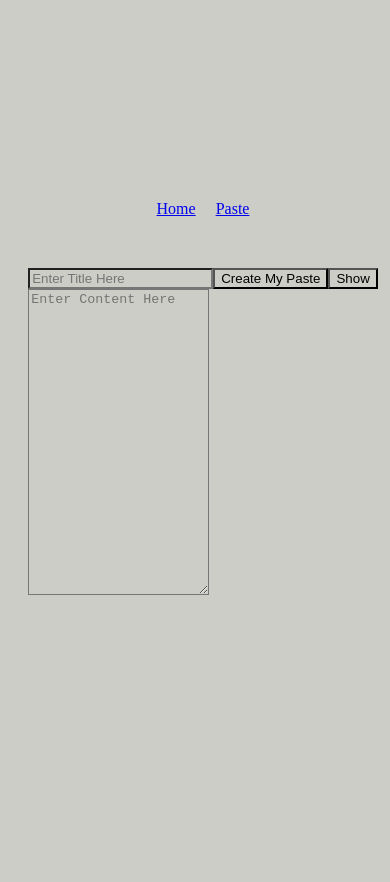
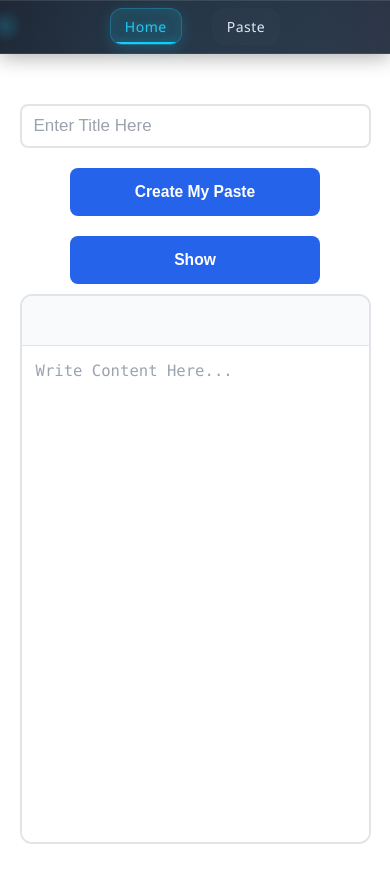
Before and after one commit to AnshitPuri/Paste, a React app: page / in a window 390 px wide. Shown: the top 882 px of the page. After the commit the page ends 844 px from the top, so only its background shows below. Built offline with nearby package versions, Linux system fonts and the light colour scheme; the HTML template or start-up script is replaced by a standard one.

Commit message:
feat: update styles and structure for Home, Navbar, and Paste components; enhance responsiveness and layout

```diff
--- a/src/App.css
+++ b/src/App.css
@@ -2,9 +2,6 @@
   display: flex;
   flex-direction: column;
   gap: 50px;
-  align-items: center;
   height: 100dvh;
   width: 100dvw;
-  margin-top: 100px;
-
 }
--- a/src/components/Home.css
+++ b/src/components/Home.css
@@ -0,0 +1,182 @@
+.home-container {
+  display: flex;
+  flex-direction: column;
+  gap: 35px;
+  height: 100vh; /* lock height within viewport */
+  width: min(95vw, 1200px); /* large width but keeps margin outside */
+  margin: 0 auto;
+  padding: 20px 0;
+  font-family: 'Segoe UI', Tahoma, Geneva, Verdana, sans-serif;
+}
+
+.main {
+  display: flex;
+  align-items: center;
+}
+
+/* Title section */
+.titleSpace {
+  display: flex;
+  gap: 20px;
+  align-items: center;
+  margin-bottom: 10px;
+  flex-wrap: wrap;
+  width: min(90vw, 1400px); /* same as contentBox */
+}
+
+.titleSpace input {
+  flex: 1;
+  min-width: 220px;
+  height: min(60px, 12vh);
+  border-radius: 8px;
+  padding: 12px 16px;
+  border: 2px solid #e1e5e9;
+  font-size: clamp(14px, 2vw, 18px);
+  transition: all 0.2s ease;
+  outline: none;
+}
+
+.titleSpace input:focus {
+  border-color: #2563eb;
+  box-shadow: 0 0 0 3px rgba(37, 99, 235, 0.1);
+}
+
+.titleSpace input::placeholder {
+  color: #9ca3af;
+}
+
+.titleSpace button {
+  background-color: #2563eb;
+  color: white;
+  border-radius: 8px;
+  height: min(55px, 12vh);
+  padding: 0 20px;
+  border: none;
+  font-weight: 600;
+  font-size: clamp(13px, 2vw, 16px);
+  cursor: pointer;
+  transition: all 0.2s ease;
+  flex-shrink: 0;
+}
+
+.titleSpace button:hover {
+  background-color: #1d4ed8;
+  transform: translateY(-1px);
+}
+
+.titleSpace button:active {
+  transform: translateY(0);
+}
+
+/* Content box */
+.contentBox {
+  flex: 1;
+  width: min(90vw, 1400px);
+  border: 2px solid #e1e5e9;
+  border-radius: 12px;
+  overflow: hidden;
+  background: white;
+  transition: all 0.2s ease;
+  display: flex;
+  flex-direction: column;
+  min-height: 0;
+}
+
+
+.contentBox:hover {
+  border-color: #cbd5e1;
+  box-shadow: 0 4px 12px rgba(0, 0, 0, 0.05);
+}
+
+.utilbox {
+  flex: 0 0 6vh;
+  width: 100%;
+  border-bottom: 1px solid #e1e5e9;
+  background: #f8fafc;
+  display: flex;
+  align-items: center;
+  padding: 0 20px;
+  box-sizing: border-box;
+}
+
+.textArea {
+  flex: 1;
+  width: 100%;
+  padding: 20px;
+  font-size: clamp(14px, 1.8vw, 16px);
+  font-family: 'Consolas', 'Monaco', 'Courier New', monospace;
+  border: none;
+  outline: none;
+  resize: none;
+  line-height: 1.5;
+  min-height: 0;
+  box-sizing: border-box;
+}
+
+.textArea::placeholder {
+  color: #9ca3af;
+}
+
+/* Tablet */
+@media (max-width: 768px) {
+  .home-container {
+    width: 95vw;
+    gap: 25px;
+    height: 100vh;
+  }
+
+  .titleSpace {
+    flex-direction: column;
+    align-items: stretch;
+  }
+
+  .titleSpace input {
+    width: 100%;
+    height: min(55px, 12vh);
+    font-size: clamp(14px, 3vw, 17px);
+  }
+
+  .titleSpace button {
+    width: 100%;
+    max-width: 250px;
+    align-self: center;
+    height: min(50px, 12vh);
+    font-size: clamp(13px, 2.5vw, 16px);
+  }
+
+  .contentBox {
+    width: 100%;
+  }
+}
+
+/* Mobile */
+@media (max-width: 480px) {
+  .home-container {
+    width: 100vw;
+    padding: 10px;
+    gap: 20px;
+    height: 100vh;
+  }
+
+  .titleSpace input {
+    width: 100%;
+    height: min(50px, 12vh);
+    padding: 10px 12px;
+    font-size: clamp(14px, 4.5vw, 17px);
+  }
+
+  .titleSpace button {
+    height: min(48px, 12vh);
+    font-size: clamp(13px, 4vw, 16px);
+    width: 100%;
+  }
+
+  .textArea {
+    padding: 14px;
+    font-size: clamp(13px, 4vw, 16px);
+  }
+
+  .utilbox {
+    padding: 0 12px;
+  }
+}
--- a/src/components/Home.jsx
+++ b/src/components/Home.jsx
@@ -14,11 +14,10 @@ const Home = () => {
   const notify = () => toast("Paste Added");
 
   useEffect(() => {
-    if(pasteId){
+    if (pasteId) {
       const pastes = JSON.parse(localStorage.getItem("pastes")) || [];
-
     }
-  })
+  });
 
   const createPaste = () => {
     const paste = {
@@ -54,7 +53,9 @@ const Home = () => {
   };
 
   return (
-    <div>
+    <div className="main">
+      <div className="home-conatiner">
+        <div className="titleSpace">
           <input
             className="bg-black"
             type="text"
@@ -71,16 +72,21 @@ const Home = () => {
             {pasteId ? "Update Paste" : "Create My Paste"}
           </button>
           <button onClick={show}>Show</button>
-      <div>
-        <textarea
+        </div>
+        <div className="contentBox">
+          <div className="utilbox">
+
+          </div>
+            <textarea className="textArea"
               value={value}
-          placeholder="Enter Content Here"
+              placeholder="Write Content Here..."
               onChange={(e) => setValue(e.target.value)}
               rows={20}
             />
         </div>
         <ToastContainer />
       </div>
+    </div>
   );
 };
 
--- a/src/components/Navbar.css
+++ b/src/components/Navbar.css
@@ -1,5 +1,178 @@
+* {
+            margin: 0;
+            padding: 0;
+            box-sizing: border-box;
+        }
 
-.navArea{
-    display: flex;
-    gap: 20px;
-}
+        body {
+            font-family: 'Segoe UI', Tahoma, Geneva, Verdana, sans-serif;
+            background: linear-gradient(135deg, #0f172a 0%, #1e293b 100%);
+            min-height: 100vh;
+        }
+
+        .navArea {
+            position: relative;
+            display: flex;
+            gap: 30px;
+            background: linear-gradient(135deg, #1f2836 0%, #2d3748 100%);
+            height: 80px;
+            width: 100vw;
+            align-items: center;
+            justify-content: center;
+            box-shadow:
+                0 4px 20px rgba(0, 0, 0, 0.3),
+                0 1px 0 rgba(255, 255, 255, 0.1) inset;
+            backdrop-filter: blur(10px);
+            border-bottom: 1px solid rgba(255, 255, 255, 0.1);
+            z-index: 100;
+        }
+
+        .navArea::before {
+            content: '';
+            position: absolute;
+            top: 0;
+            left: 0;
+            right: 0;
+            bottom: 0;
+            background: linear-gradient(90deg,
+                transparent 0%,
+                rgba(35, 201, 243, 0.03) 20%,
+                rgba(35, 201, 243, 0.05) 50%,
+                rgba(35, 201, 243, 0.03) 80%,
+                transparent 100%);
+            pointer-events: none;
+        }
+
+        .nav-container {
+            display: flex;
+            gap: 20px;
+            padding: 0 40px;
+            position: relative;
+        }
+
+        a {
+            position: relative;
+            text-decoration: none;
+            color: #e2e8f0;
+            font-size: 18px;
+            font-weight: 500;
+            letter-spacing: 0.5px;
+            padding: 12px 24px;
+            border-radius: 12px;
+            transition: all 0.3s cubic-bezier(0.4, 0, 0.2, 1);
+            background: rgba(255, 255, 255, 0.02);
+            border: 1px solid transparent;
+            backdrop-filter: blur(5px);
+            overflow: hidden;
+        }
+
+        a::before {
+            content: '';
+            position: absolute;
+            top: 0;
+            left: -100%;
+            width: 100%;
+            height: 100%;
+            background: linear-gradient(90deg,
+                transparent 0%,
+                rgba(35, 201, 243, 0.1) 50%,
+                transparent 100%);
+            transition: left 0.6s cubic-bezier(0.4, 0, 0.2, 1);
+        }
+
+        a::after {
+            content: '';
+            position: absolute;
+            bottom: 0;
+            left: 50%;
+            width: 0;
+            height: 2px;
+            background: linear-gradient(90deg, #23c9f3, #00d4ff);
+            transform: translateX(-50%);
+            transition: width 0.3s cubic-bezier(0.4, 0, 0.2, 1);
+            box-shadow: 0 0 10px rgba(35, 201, 243, 0.5);
+        }
+
+        a:hover {
+            color: #23c9f3;
+            transform: translateY(-2px) scale(1.03);
+            background: rgba(35, 201, 243, 0.08);
+            border-color: rgba(35, 201, 243, 0.2);
+            box-shadow:
+                0 8px 25px rgba(35, 201, 243, 0.15),
+                0 0 20px rgba(35, 201, 243, 0.1) inset;
+            text-shadow: 0 0 10px rgba(35, 201, 243, 0.3);
+        }
+
+        a:hover::before {
+            left: 100%;
+        }
+
+        a:hover::after {
+            width: 80%;
+        }
+
+        .navLink-active {
+            color: #23c9f3;
+            background: rgba(35, 201, 243, 0.12);
+            border-color: rgba(35, 201, 243, 0.3);
+            box-shadow:
+                0 4px 15px rgba(35, 201, 243, 0.2),
+                0 0 15px rgba(35, 201, 243, 0.1) inset;
+            text-shadow: 0 0 8px rgba(35, 201, 243, 0.4);
+        }
+
+        .navLink-active::after {
+            width: 90%;
+        }
+
+        .navLink-active:hover {
+            transform: translateY(-1px) scale(1.02);
+        }
+
+        /* Glowing orb animation */
+        .glow-orb {
+            position: absolute;
+            top: 50%;
+            left: -20px;
+            width: 40px;
+            height: 40px;
+            border-radius: 50%;
+            background: radial-gradient(circle, rgba(35, 201, 243, 0.3) 0%, transparent 70%);
+            animation: float 3s ease-in-out infinite;
+            pointer-events: none;
+        }
+
+        @keyframes float {
+            0%, 100% { transform: translateY(-50%) translateX(0) scale(0.8); opacity: 0.6; }
+            50% { transform: translateY(-50%) translateX(20px) scale(1.2); opacity: 1; }
+        }
+
+        /* Responsive design */
+        @media (max-width: 768px) {
+            .navArea {
+                height: 70px;
+                padding: 0 20px;
+            }
+
+            .nav-container {
+                gap: 15px;
+                padding: 0 10px;
+            }
+
+            a {
+                font-size: 16px;
+                padding: 10px 18px;
+            }
+        }
+
+        @media (max-width: 480px) {
+            .nav-container {
+                gap: 10px;
+            }
+
+            a {
+                font-size: 14px;
+                padding: 8px 14px;
+            }
+        }
--- a/src/components/Navbar.jsx
+++ b/src/components/Navbar.jsx
@@ -1,19 +1,22 @@
 import { Outlet, Link, NavLink } from "react-router-dom";
-import "./Navbar.css"
+import "./Navbar.css";
 
 const Navbar = () => {
   return (
     <div className="main">
       <nav className="navArea">
+        <div class="glow-orb"></div>
         <NavLink
-        to="/"
+          to="/"
+          className={({ isActive }) => (isActive ? "navLink-active" : "")}
         >
-            Home
+          Home
         </NavLink>
         <NavLink
-        to={"/pastes"}
+          to={"/pastes"}
+          className={({ isActive }) => (isActive ? "navLink-active" : "")}
         >
-            Paste
+          Paste
         </NavLink>
       </nav>
       <Outlet />
--- a/src/components/Paste.jsx
+++ b/src/components/Paste.jsx
@@ -1,9 +1,27 @@
-import React from 'react'
+import React, { useEffect, useState } from 'react'
 
 const Paste = () => {
+  const [pastes , setPastes] = useState([]);
+
+  useEffect(() => {
+    const savedPastes = JSON.parse(localStorage.getItem("pastes")) || [];
+    setPastes(savedPastes);
+  },[]);
   return (
     <div>
-      List of Pastes
+      <h1> All Pastes </h1>
+
+      {pastes.length > 0 ? (
+        pastes.map((paste) => (
+          <div key={paste._id}>
+            <h3>Title: {paste.title}</h3>
+            <p> Content: {paste.content}</p>
+            <small> Created : {new Date(paste.createdAt).toLocaleString()}</small>
+            </div>
+        ))
+      ) : (
+        <p> No Pastes Available </p>
+      )}
     </div>
   )
 }
--- a/src/index.css
+++ b/src/index.css
@@ -1,3 +1,5 @@
 *{
-  background-color: rgb(204, 205, 198);
+  background-color: rgb(255, 255, 255);
+  margin: 0;
+  padding: 0;
 }
```
Lines whose indentation alone changed are shown as unchanged.
